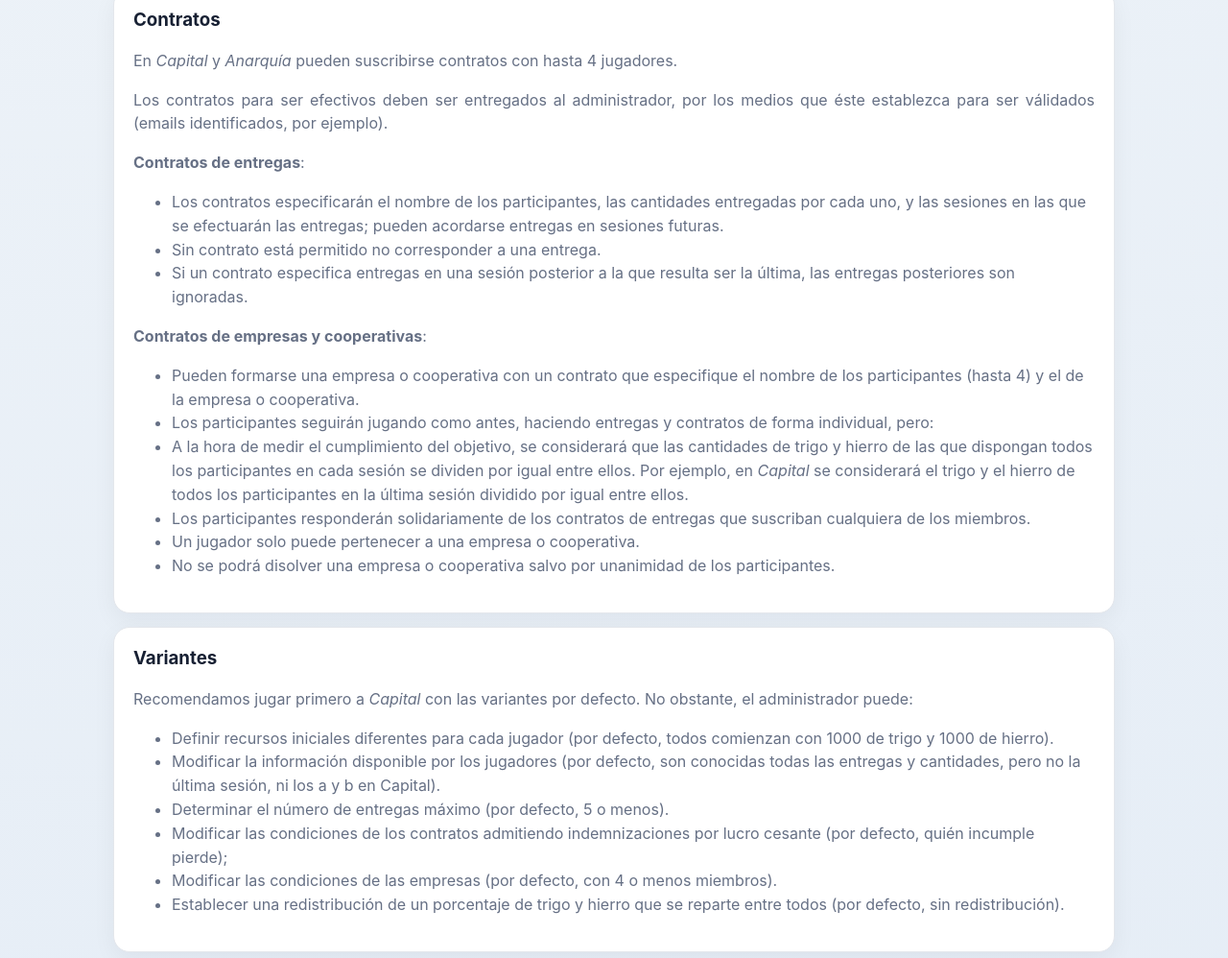
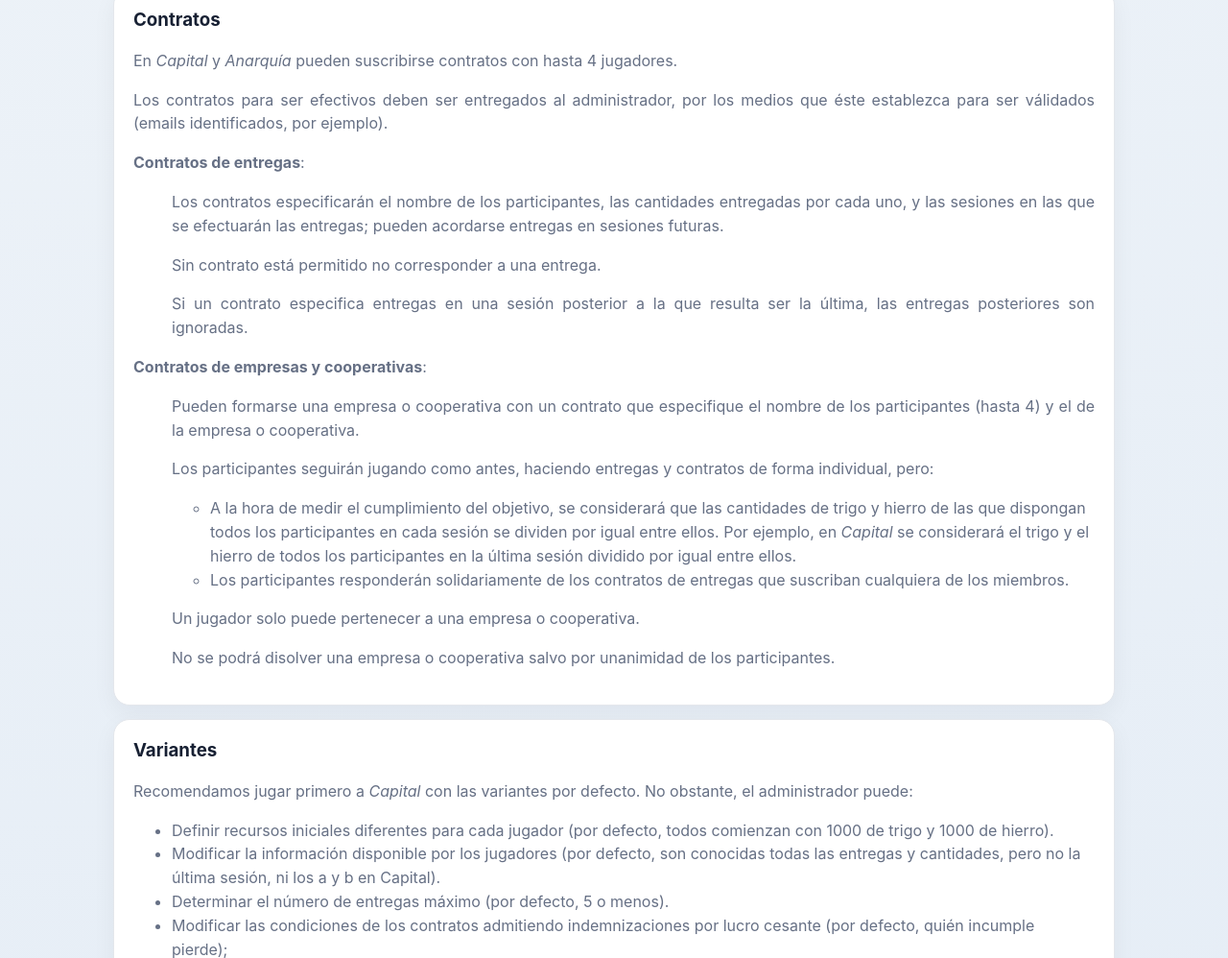
Before and after one commit to mmuinosp-hub/uab, a website: page public/index.html in a window 1280 px wide. Shown: the part 1937-2935 px from the top of the page at 96% size. Drawn offline with Linux system fonts and the light colour scheme.

Commit message:
Add files via upload

```diff
--- a/public/index.html
+++ b/public/index.html
@@ -76,18 +76,20 @@ main{max-width:1080px;margin:auto;padding:34px 18px 70px}.hero{padding:38px 30px
 <p align ="Justify">Los contratos para ser efectivos deben ser entregados al administrador, por los medios que éste establezca para ser válidados (emails identificados, por ejemplo).
 <p align ="Justify"><b>Contratos de entregas</b>:
 <ul>
-<li>Los contratos especificarán el nombre de los participantes, las cantidades entregadas por cada uno, y las sesiones en las que se efectuarán las entregas; pueden acordarse entregas en sesiones futuras.
-<li>Sin contrato está permitido no corresponder a una entrega.
-<li>Si un contrato especifica entregas en una sesión posterior a la que resulta ser la última, las entregas posteriores son ignoradas.
+<p align ="Justify">Los contratos especificarán el nombre de los participantes, las cantidades entregadas por cada uno, y las sesiones en las que se efectuarán las entregas; pueden acordarse entregas en sesiones futuras.
+<p align ="Justify">Sin contrato está permitido no corresponder a una entrega.
+<p align ="Justify">Si un contrato especifica entregas en una sesión posterior a la que resulta ser la última, las entregas posteriores son ignoradas.
 </ul>
 <p align ="Justify"><b>Contratos de empresas y cooperativas</b>:
 <ul>
-<li>Pueden formarse una empresa o cooperativa con un contrato que especifique el nombre de los participantes (hasta 4) y el de la empresa o cooperativa.
-<li>Los participantes seguirán jugando como antes, haciendo entregas y contratos de forma individual, pero:
+<p align ="Justify">Pueden formarse una empresa o cooperativa con un contrato que especifique el nombre de los participantes (hasta 4) y el de la empresa o cooperativa.
+<p align ="Justify">Los participantes seguirán jugando como antes, haciendo entregas y contratos de forma individual, pero:
+<ul>
 <li>A la hora de medir el cumplimiento del objetivo, se considerará que las cantidades de trigo y hierro de las que dispongan todos los participantes en cada sesión se dividen por igual entre ellos. Por ejemplo, en <i>Capital</i> se considerará el trigo y el hierro de todos los participantes en la última sesión dividido por igual entre ellos.
 <li>Los participantes responderán solidariamente de los contratos de entregas que suscriban cualquiera de los miembros.
-<li>Un jugador solo puede pertenecer a una empresa o cooperativa.
-<li>No se podrá disolver una empresa o cooperativa salvo por unanimidad de los participantes.
+</ul>
+<p align ="Justify">Un jugador solo puede pertenecer a una empresa o cooperativa.
+<p align ="Justify">No se podrá disolver una empresa o cooperativa salvo por unanimidad de los participantes.
 </ul>
 </section>
 
```
